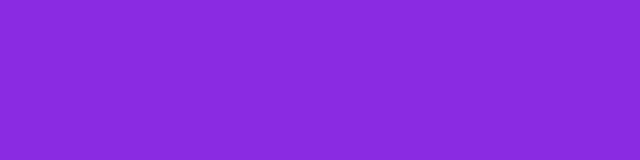
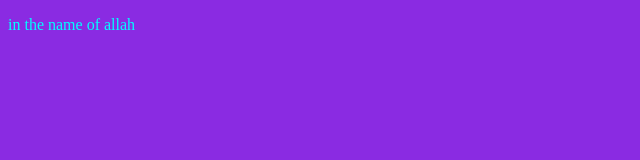
Before and after one commit to AliNajar7/demo, a plain HTML site: page index.html in a window 1280 px wide. Shown: the whole page, without its empty margins (0-640 px from the left). Drawn offline with Linux system fonts and the light colour scheme.

Commit message:
putting p and styling it

```diff
--- a/index.html
+++ b/index.html
@@ -9,9 +9,12 @@
         body{
             background-color: blueviolet;
         }
+        p{
+            color: aqua;
+        }
     </style>
 </head>
 <body>
-
+    <p>in the name of allah</p>
 </body>
 </html>
```
